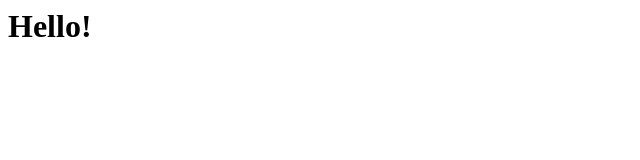
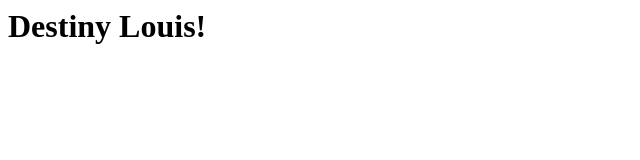
Before and after one commit to sshelton1/CMPS-3160-Crime-vs-Test-Project1, a plain HTML site: page index.html in a window 1280 px wide. Shown: the whole page, without its empty margins (0-640 px from the left). Drawn offline with Linux system fonts and the light colour scheme.

Commit message:
Update index.html

```diff
--- a/index.html
+++ b/index.html
@@ -1 +1 @@
-<h1>Hello!</h1>
+<h1>Destiny Louis!</h1>
```
